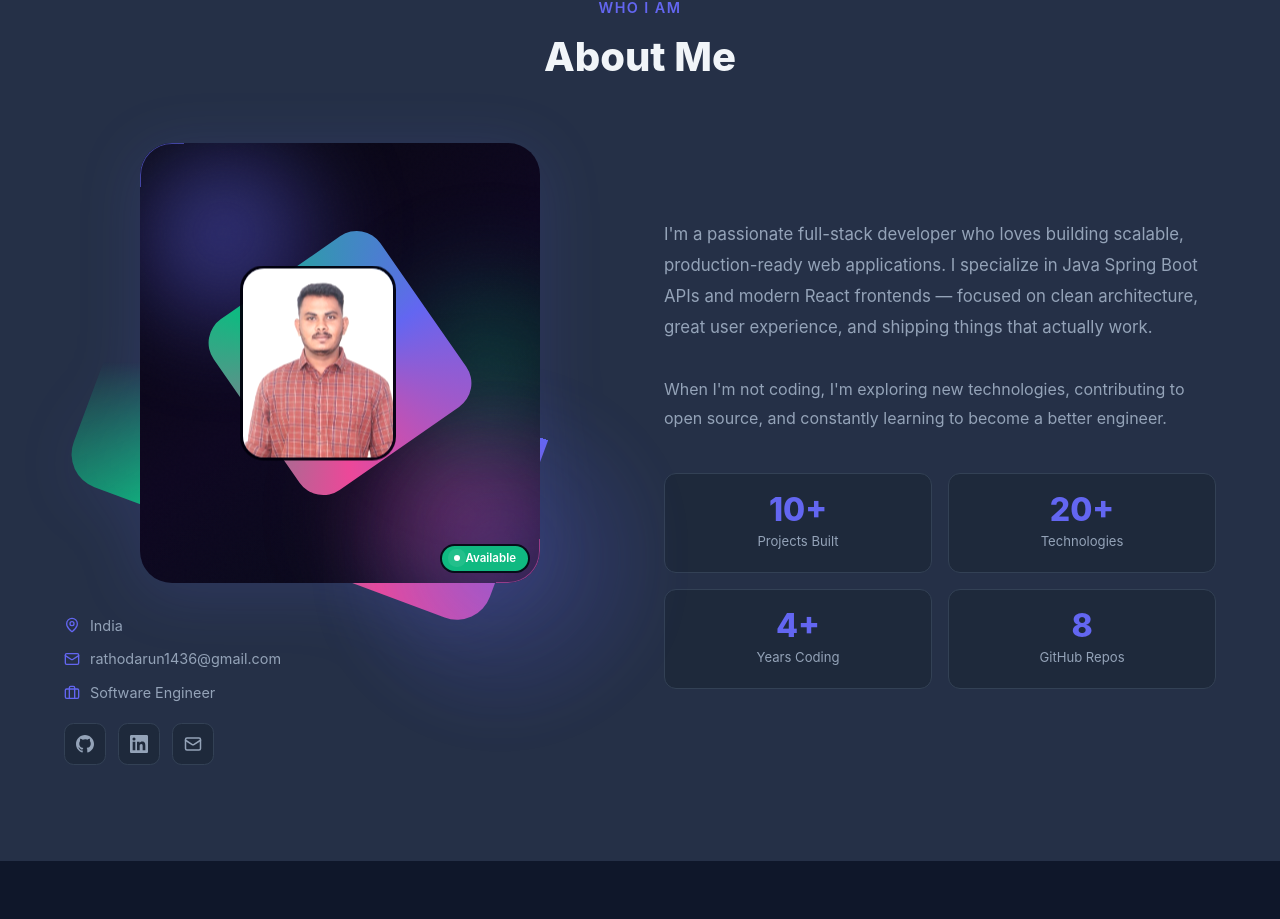
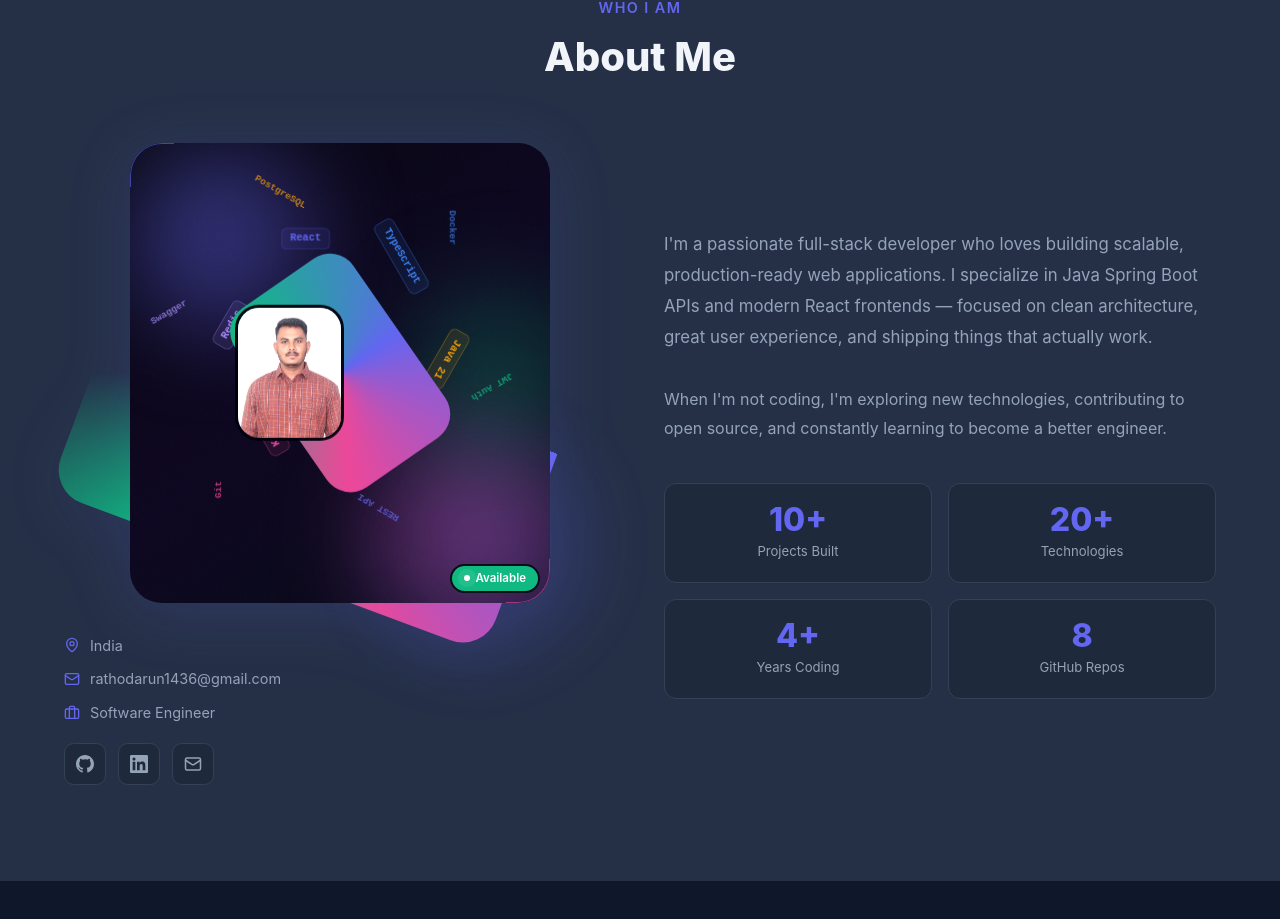
Before and after one commit to rathodarun1436-sketch/portfolio-site, a React (Vite) app: page / in a window 1280 px wide. Shown: the part 899-1818 px from the top of the page. Built offline with nearby package versions, Linux system fonts and the light colour scheme; no server answers; the database is empty.

Commit message:
Add orbiting tech word rings around profile photo

```diff
--- a/src/components/About.tsx
+++ b/src/components/About.tsx
@@ -52,7 +52,7 @@ function ProfileCard() {
         transformStyle: 'preserve-3d',
         position: 'relative',
         margin: '0 auto 2rem',
-        width: 'min(400px, 92vw)', aspectRatio: '400 / 440',
+        width: 'min(420px, 92vw)', aspectRatio: '420 / 460',
         cursor: 'default',
         willChange: 'transform',
         filter: hovered
@@ -149,6 +149,65 @@ function ProfileCard() {
         <div style={{ position: 'absolute', bottom: 0, right: 0, width: 44, height: 44, borderBottom: '1.5px solid rgba(236,72,153,0.6)', borderRight: '1.5px solid rgba(236,72,153,0.6)', borderRadius: '0 0 2rem 0' }} />
       </div>
 
+      {/* ── Orbit rings ── */}
+      {/* Inner ring — clockwise */}
+      <div className="orbit-inner" style={{
+        position: 'absolute', top: '50%', left: '50%',
+        width: 0, height: 0, zIndex: 2,
+        animation: 'orbitCW 10s linear infinite',
+      }}>
+        {['React', 'TypeScript', 'Java 21', 'Spring Boot', 'Kafka', 'Redis'].map((word, i) => {
+          const angle = (360 / 6) * i;
+          const colors = ['#6366f1','#3b82f6','#f59e0b','#10b981','#ec4899','#a78bfa'];
+          return (
+            <span key={word} style={{
+              position: 'absolute',
+              transform: `rotate(${angle}deg) translateX(138px)`,
+              display: 'inline-block',
+            }}>
+              <span style={{
+                display: 'inline-block',
+                animation: `counterCW 10s linear infinite`,
+                fontSize: '0.65rem', fontWeight: 700, fontFamily: 'monospace',
+                color: colors[i], whiteSpace: 'nowrap',
+                background: `${colors[i]}18`,
+                border: `1px solid ${colors[i]}40`,
+                padding: '2px 8px', borderRadius: 6,
+                transform: 'translateX(-50%)',
+              }}>{word}</span>
+            </span>
+          );
+        })}
+      </div>
+
+      {/* Outer ring — counter-clockwise */}
+      <div className="orbit-outer" style={{
+        position: 'absolute', top: '50%', left: '50%',
+        width: 0, height: 0, zIndex: 2,
+        animation: 'orbitCCW 18s linear infinite',
+      }}>
+        {['PostgreSQL', 'Docker', 'JWT Auth', 'REST API', 'Git', 'Swagger'].map((word, i) => {
+          const angle = (360 / 6) * i + 30;
+          const colors = ['#f59e0b','#3b82f6','#10b981','#6366f1','#ec4899','#a78bfa'];
+          return (
+            <span key={word} style={{
+              position: 'absolute',
+              transform: `rotate(${angle}deg) translateX(188px)`,
+              display: 'inline-block',
+            }}>
+              <span style={{
+                display: 'inline-block',
+                animation: `counterCCW 18s linear infinite`,
+                fontSize: '0.6rem', fontWeight: 600, fontFamily: 'monospace',
+                color: colors[i], whiteSpace: 'nowrap',
+                opacity: 0.75,
+                transform: 'translateX(-50%)',
+              }}>{word}</span>
+            </span>
+          );
+        })}
+      </div>
+
       {/* ── Pulsing glow ── */}
       <motion.div
         animate={{ opacity: [0.4, 0.9, 0.4], scale: [1, 1.06, 1] }}
@@ -156,7 +215,7 @@ function ProfileCard() {
         style={{
           position: 'absolute', top: '50%', left: '50%',
           transform: 'translate(-50%, -50%)',
-          width: 320, height: 390, borderRadius: '2rem',
+          width: 280, height: 340, borderRadius: '2rem',
           background: 'radial-gradient(circle, var(--accent-glow) 0%, transparent 70%)',
           filter: 'blur(20px)', zIndex: 1,
           pointerEvents: 'none',
@@ -192,7 +251,7 @@ function ProfileCard() {
             src={profilePhoto}
             alt="Arun R"
             style={{
-              width: 'min(300px, 78%)', aspectRatio: '4 / 5', height: 'auto',
+              width: 'min(210px, 52%)', aspectRatio: '4 / 5', height: 'auto',
               borderRadius: '1.5rem',
               objectFit: 'cover',
               objectPosition: 'top center',
@@ -398,6 +457,10 @@ export default function About() {
           0%,100% { box-shadow: 0 0 0 3px rgba(255,255,255,0.25); }
           50%      { box-shadow: 0 0 0 6px rgba(255,255,255,0.08); }
         }
+        @keyframes orbitCW   { from { transform: rotate(0deg);   } to { transform: rotate(360deg);  } }
+        @keyframes orbitCCW  { from { transform: rotate(0deg);   } to { transform: rotate(-360deg); } }
+        @keyframes counterCW  { from { transform: translateX(-50%) rotate(0deg);   } to { transform: translateX(-50%) rotate(-360deg);  } }
+        @keyframes counterCCW { from { transform: translateX(-50%) rotate(0deg);   } to { transform: translateX(-50%) rotate(360deg);   } }
       `}</style>
     </section>
   );
```
